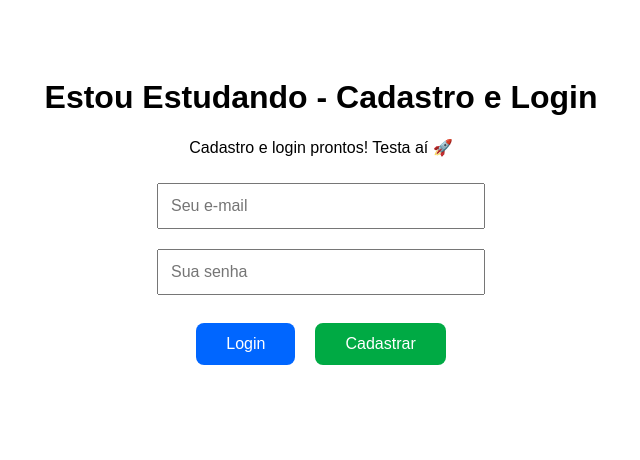
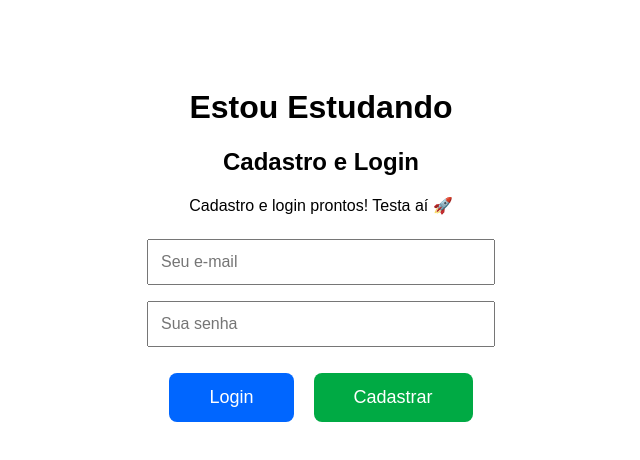
Before and after one commit to sney01308-sketch/ESTOU-ESTUDANDO-, a React (Vite) app: page / in a window 1280 px wide. Shown: the top 460 px of the page, without its empty margins (319-959 px from the left). Built offline with nearby package versions, Linux system fonts and the light colour scheme.

Commit message:
Refactor App component for better readability

```diff
--- a/src/App.jsx
+++ b/src/App.jsx
@@ -3,46 +3,53 @@ import { supabase } from './supabaseClient.js'
 
 function App() {
   const [email, setEmail] = useState('')
-  const [senha, setSenha] = useState('')
-  const [mensagem, setMensagem] = useState('Cadastro e login prontos! Testa aí 🚀')
+  const [password, setPassword] = useState('')
+  const [message, setMessage] = useState('Cadastro e login prontos! Testa aí 🚀')
 
-  const cadastrar = async () => {
-    const { error } = await supabase.auth.signUp({ email, password: senha })
-    if (error) setMensagem('Erro: ' + error.message)
-    else setMensagem('Cadastrado com sucesso! Verifique seu e-mail 📧')
+  const signUp = async () => {
+    const { error } = await supabase.auth.signUp({ email, password })
+    if (error) setMessage('Erro: ' + error.message)
+    else setMessage('Cadastrado com sucesso! Confira seu e-mail 📧')
   }
 
-  const conectar = async () => {
-    const { error } = await supabase.auth.signInWithPassword({ email, password: senha })
-    if (error) setMensagem('Erro: ' + error.message)
-    else setMensagem('Logado com sucesso! 🔥')
+  const signIn = async () => {
+    const { error } = await supabase.auth.signInWithPassword({ email, password })
+    if (error) setMessage('Erro: ' + error.message)
+    else setMessage('Logado com sucesso! 🔥')
   }
 
   return (
-    <div style={{ padding: '50px', textAlign: 'center', fontFamily: 'Arial' }}>
-      <h1>Estou Estudando - Cadastro e Login</h1>
-      <p>{mensagem}</p>
+    <div style={{ padding: '60px', textAlign: 'center', fontFamily: 'Arial, sans-serif' }}>
+      <h1>Estou Estudando</h1>
+      <h2>Cadastro e Login</h2>
+      <p>{message}</p>
 
       <input
         type="email"
         placeholder="Seu e-mail"
         value={email}
         onChange={(e) => setEmail(e.target.value)}
-        style={{ width: '300px', padding: '12px', margin: '10px', fontSize: '16px' }}
+        style={{ width: '320px', padding: '12px', margin: '8px', fontSize: '16px' }}
       />
       <br />
       <input
         type="password"
         placeholder="Sua senha"
-        value={senha}
-        onChange={(e) => setSenha(e.target.value)}
-        style={{ width: '300px', padding: '12px', margin: '10px', fontSize: '16px' }}
+        value={password}
+        onChange={(e) => setPassword(e.target.value)}
+        style={{ width: '320px', padding: '12px', margin: '8px', fontSize: '16px' }}
       />
       <br /><br />
-      <button onClick={conectar} style={{ padding: '12px 30px', margin: '0 10px', fontSize: '16px', background: '#0066ff', color: 'white', border: 'none', borderRadius: '8px', cursor: 'pointer' }}>
+      <button
+        onClick={signIn}
+        style={{ padding: '14px 40px', margin: '0 10px', fontSize: '18px', background: '#0066ff', color: 'white', border: 'none', borderRadius: '8px', cursor: 'pointer' }}
+      >
         Login
       </button>
-      <button onClick={cadastrar} style={{ padding: '12px 30px', margin: '0 10px', fontSize: '16px', background: '#00aa44', color: 'white', border: 'none', borderRadius: '8px', cursor: 'pointer' }}>
+      <button
+        onClick={signUp}
+        style={{ padding: '14px 40px', margin: '0 10px', fontSize: '18px', background: '#00aa44', color: 'white', border: 'none', borderRadius: '8px', cursor: 'pointer' }}
+      >
         Cadastrar
       </button>
     </div>
```
